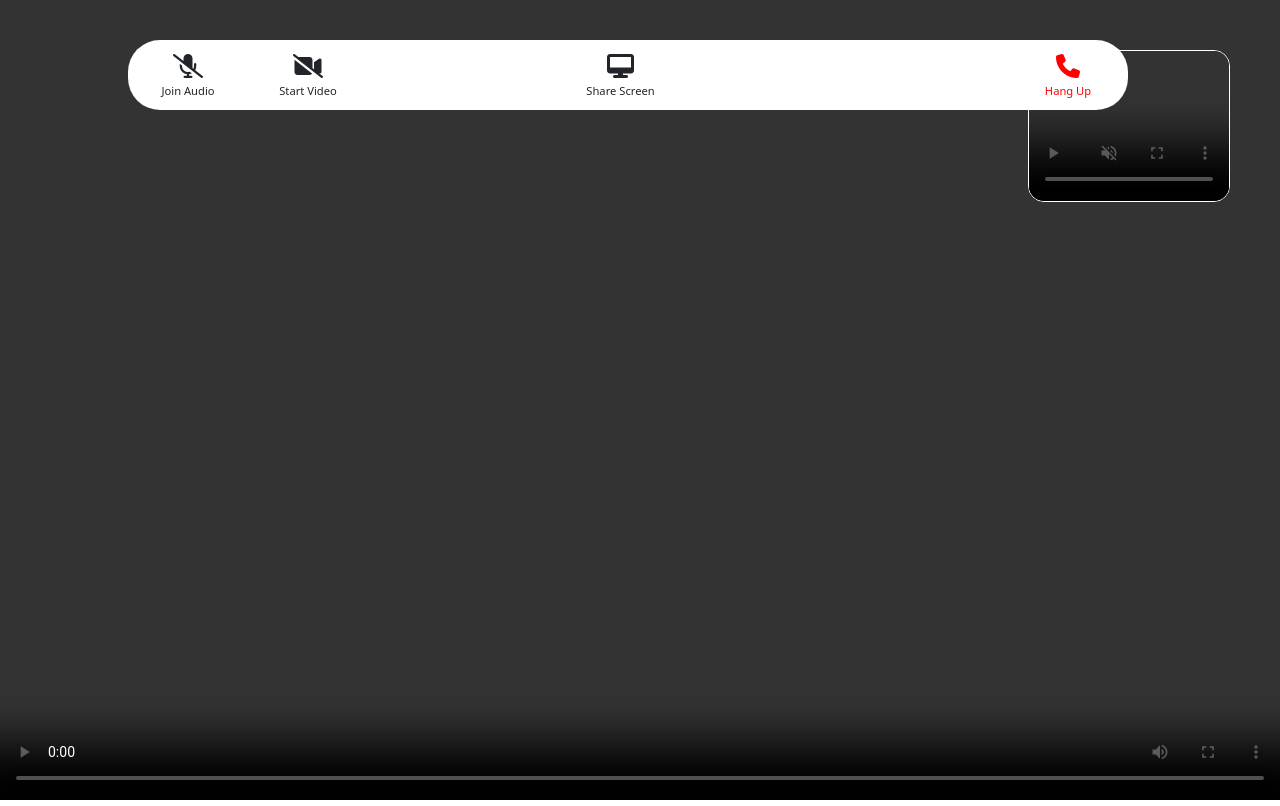
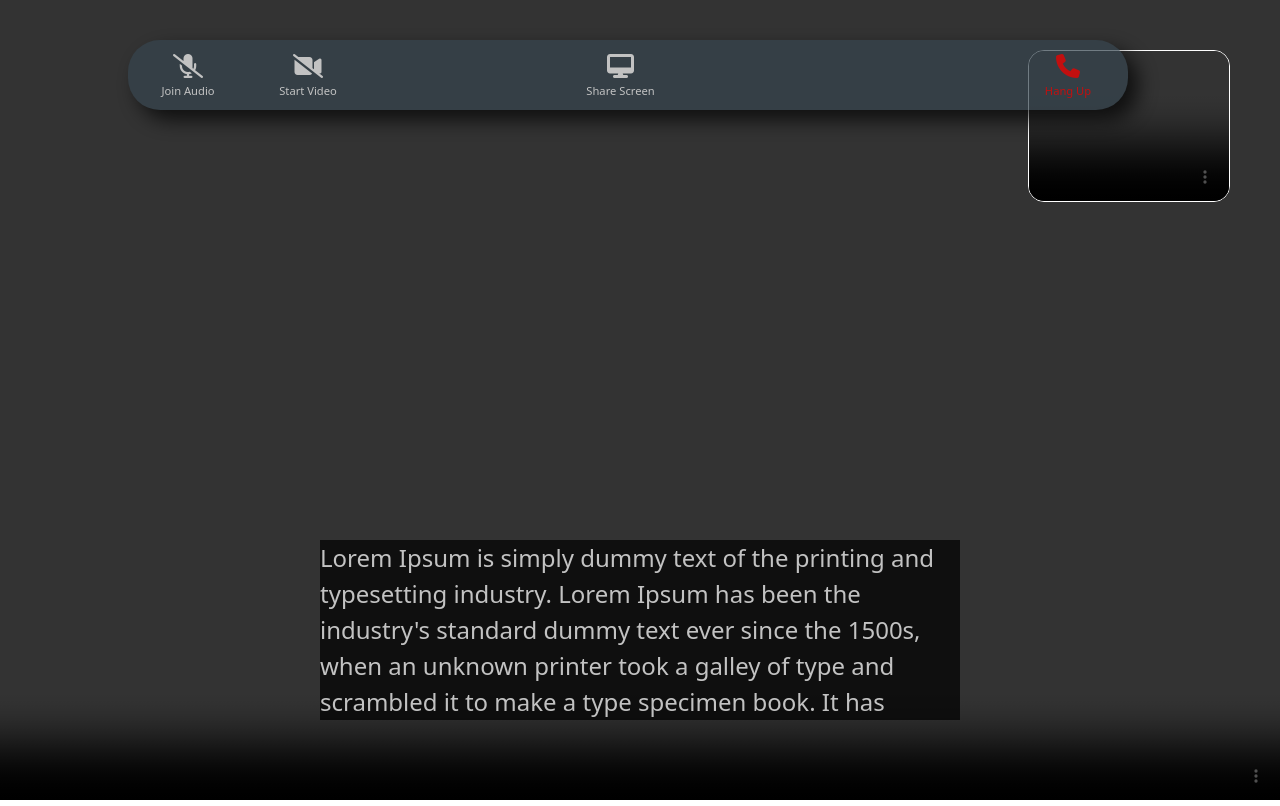
Before and after one commit to tum638/bendwidth, a React (Create React App) app in the folder frontend/: page /join-video in a window 1280 px wide. Built offline with nearby package versions, Linux system fonts and the light colour scheme; no server answers.

Commit message:
added captions box to video page

```diff
--- a/frontend/src/videoComponents/VideoPage.js
+++ b/frontend/src/videoComponents/VideoPage.js
@@ -57,6 +57,15 @@
 
                 // establish a peer connection.
                 const { peerConnection, remoteStream } = await createPeerConnection(sendICECandidatesToServer);
+
+                // add event listener to peer to detect if other peer leaves call
+                peerConnection.oniceconnectionstatechange = () => {
+                    if (peerConnection.iceConnectionState == 'disconnected') {
+                        if (callStatus.status !== "localEnded") {
+                            dispatch(updateCallStatus(pair('status', 'remoteEnded')));
+                        }
+                    }
+                }
                 dispatch(updateCallStatus(pair('peerConnection', peerConnection)));
                 dispatch(updateCallStatus(pair('remoteStream', remoteStream)));
 
@@ -219,8 +228,10 @@
             <div className="container-fluid">
                 <ActionButtons largeFeedEl={largeFeedEl} smallFeedEl={smallFeedEl} />
                 <div className="container-fluid video-chat-wrapper">
-                    <video id="large-feed" autoPlay controls playsInline ref={largeFeedEl}></video>
-                    <video id="small-feed" autoPlay controls playsInline ref={smallFeedEl} muted ></video>
+                    {callStatus.status !== "ongoing" ? <div className='info-box call-ended'>{callStatus.status === "localEnded" ? "You": "John Doe"} ended the call.</div> : <></>}
+                    <video id="large-feed" autoPlay controls ref={largeFeedEl}></video>
+                    <video id="small-feed" autoPlay controls ref={smallFeedEl} muted ></video>
+                    <div className='info-box captions-box'>Lorem Ipsum is simply dummy text of the printing and typesetting industry. Lorem Ipsum has been the industry's standard dummy text ever since the 1500s, when an unknown printer took a galley of type and scrambled it to make a type specimen book. It has</div>
                 </div>
 
             </div>
--- a/frontend/src/videoComponents/videoPage.css
+++ b/frontend/src/videoComponents/videoPage.css
@@ -23,13 +23,16 @@
     position: absolute;
     top: 40px;
     z-index: 100;
-    background-color: white;
+    background-color: #36454f;
+    color: white;
+    opacity: 0.7;
     left: 50%;
     height: 70px;
     width: 1000px;
     max-width: 2000px;
     transform: translateX(-50%);
     border-radius: 2em;
+    box-shadow: 10px 10px 20px black;
 }
 
 .btn-text {
@@ -81,3 +84,57 @@
     background-color: red;
     color:white;
 }
+
+#large-feed::-webkit-media-controls-play-button, #small-feed::-webkit-media-controls-play-button {
+    display: none !important;
+}
+
+#large-feed::-webkit-media-controls-mute-button,
+#large-feed::-webkit-media-controls-volume-slider,
+#large-feed::-webkit-media-controls-timeline,
+#large-feed::-webkit-media-controls-current-time-display,
+#large-feed::-webkit-media-controls-time-remaining-display,
+#large-feed::-webkit-media-controls-fullscreen-button,
+#large-feed::-webkit-media-controls-playback-rate-button {
+    display: none !important;
+}
+
+#small-feed::-webkit-media-controls-mute-button,
+#small-feed::-webkit-media-controls-volume-slider,
+#small-feed::-webkit-media-controls-timeline,
+#small-feed::-webkit-media-controls-current-time-display,
+#small-feed::-webkit-media-controls-time-remaining-display,
+#small-feed::-webkit-media-controls-fullscreen-button,
+#small-feed::-webkit-media-controls-playback-rate-button {
+    display: none !important;
+}
+
+.info-box {
+    position: absolute;
+    background-color: black;
+    color: white;
+    opacity: 0.7;
+    font-size: 1.5em;
+    max-width: 1000px;
+}
+
+.call-ended {
+    display: flex;
+    align-items: center;
+    justify-content: center;
+    border-radius: 0.5em;
+    z-index: 100000;
+    top: 50%;
+    left: 50%;
+    transform: translate(-50%, -50%);
+    width: 400px;
+    height: 80px;
+    text-align: center;
+}
+
+.captions-box {
+    left: 50%;
+    transform: translateX(-50%);
+    bottom: 10%;
+
+}
```
